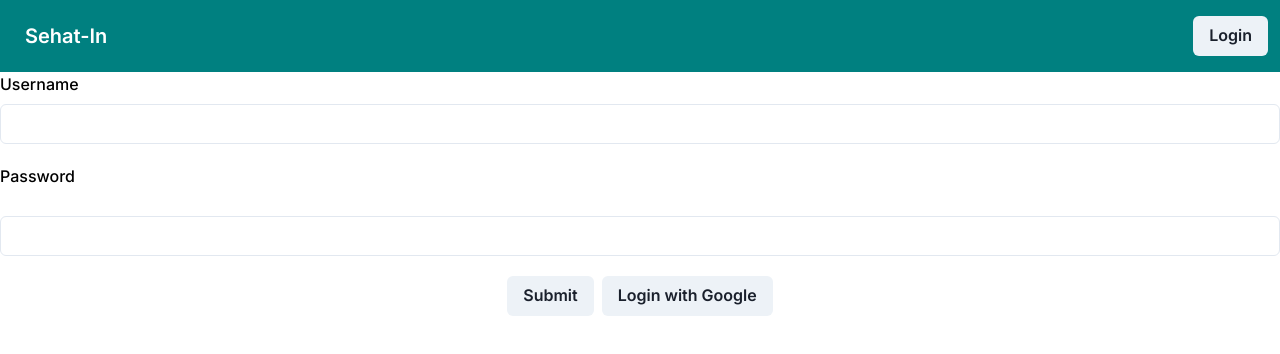
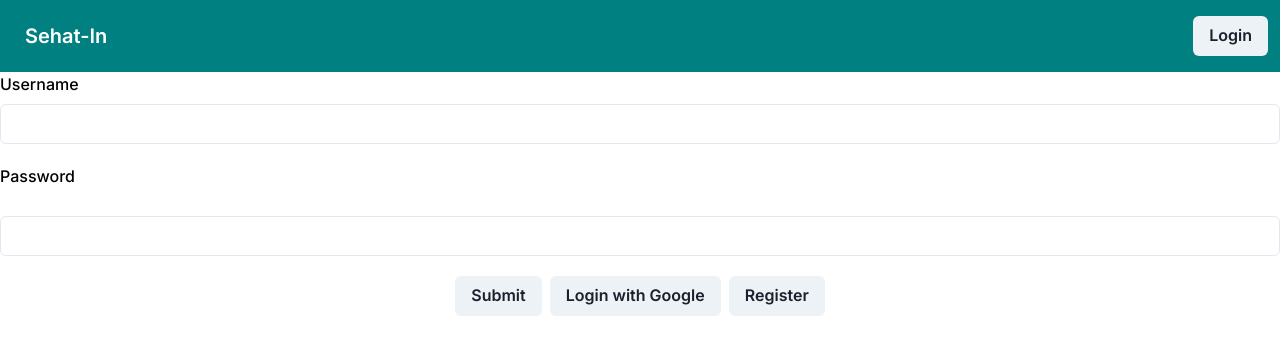
Before and after one commit to Sehat-In/sehatin-frontend, a Next.js app: page /login in a window 1280 px wide. Shown: the top 354 px of the page. Built offline with nearby package versions, Linux system fonts and the light colour scheme; no server answers.

Commit message:
feat: add register button in login page

```diff
--- a/src/modules/login/Login.tsx
+++ b/src/modules/login/Login.tsx
@@ -43,6 +43,7 @@ const LoginModule: any = () => {
                 <Flex gap={2} justify={'center'} py={5}>
                     <Button onClick ={handleLogin}>Submit</Button>
                     <Button onClick={handleLoginWithGoogle}>Login with Google</Button>
+                    <Button onClick={()=>router.push('/register')}>Register</Button>
                 </Flex>
 
             </FormControl>
```
